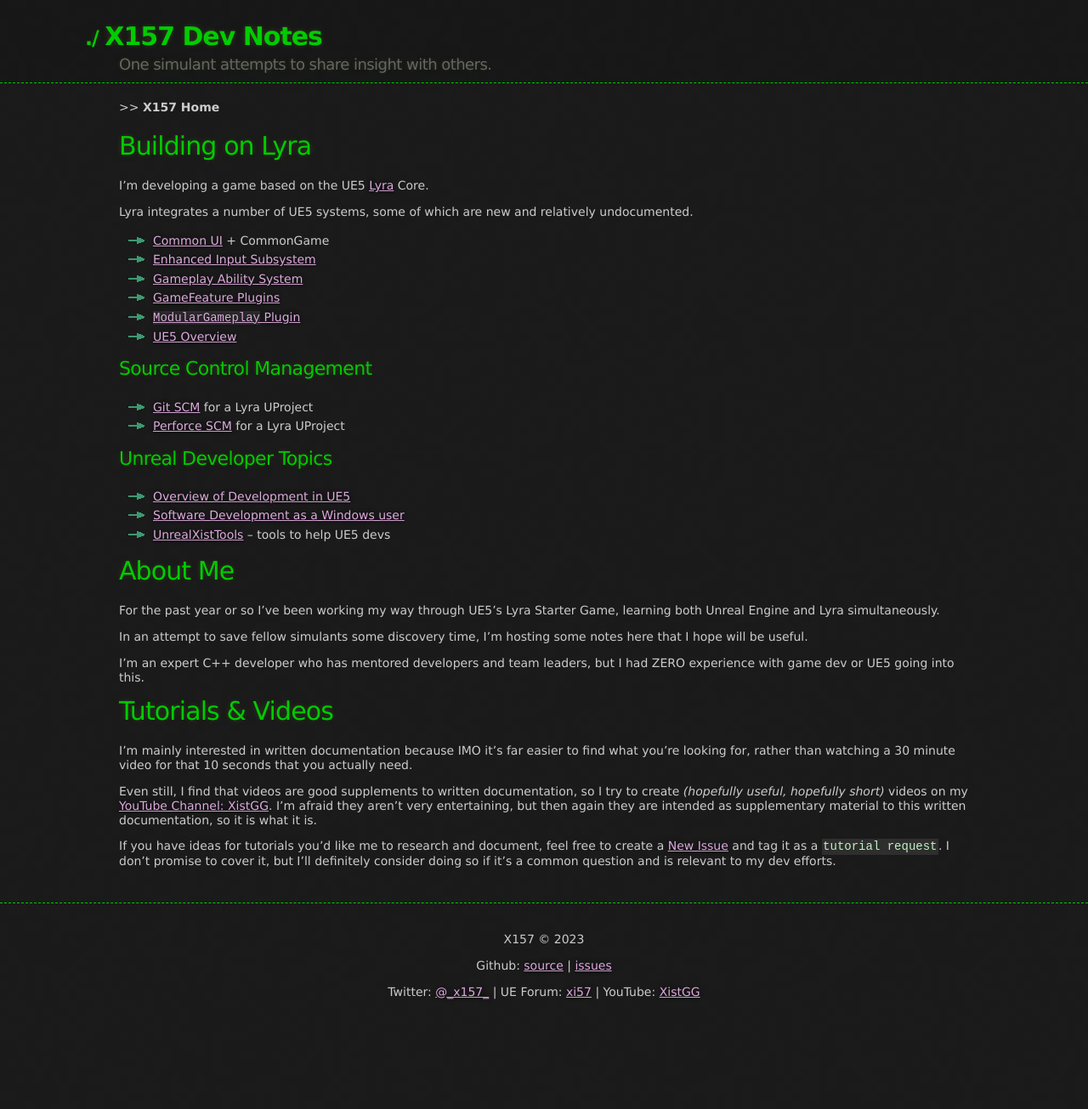
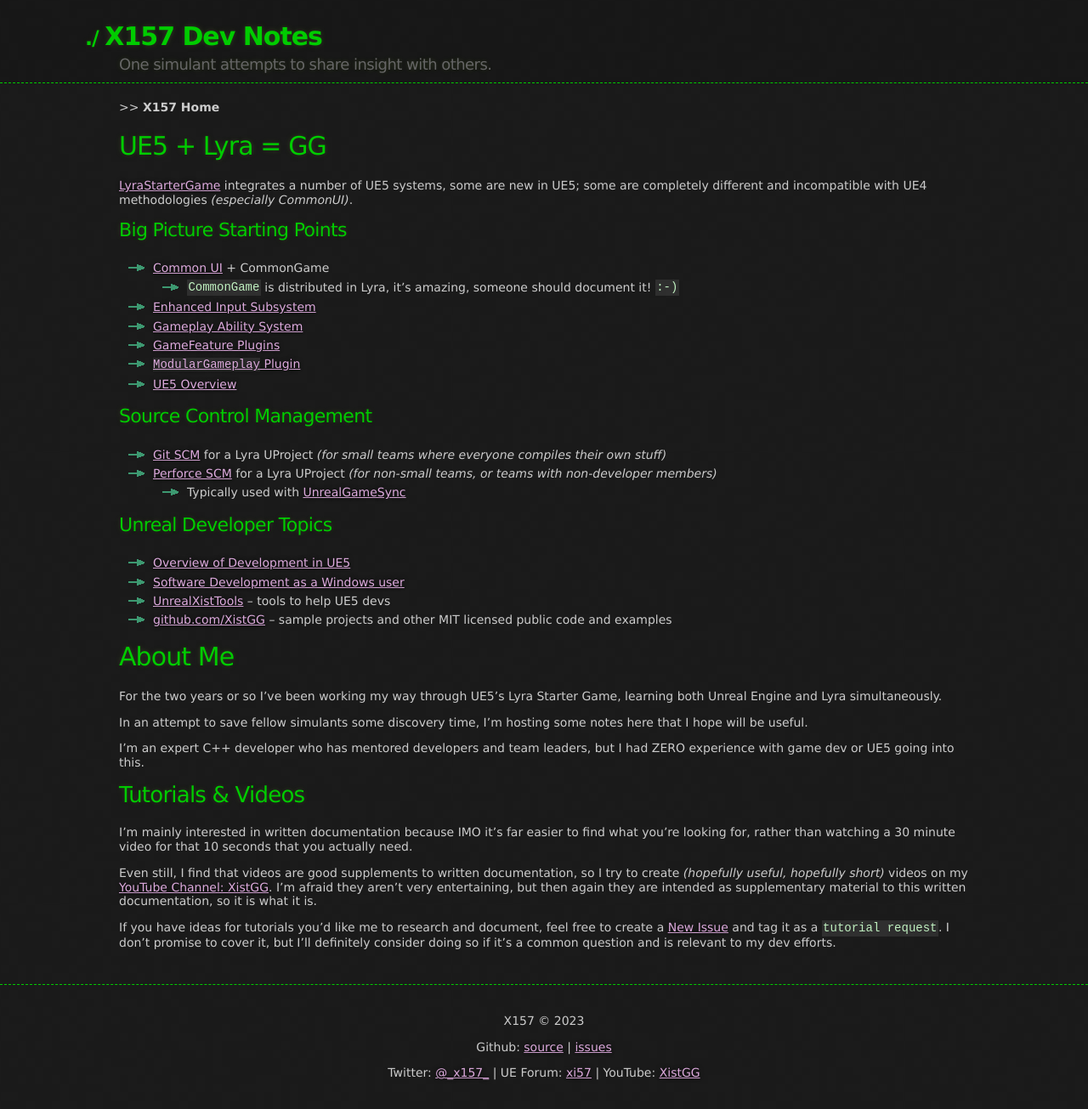
Before and after one commit to x157/x157.github.io, a Jekyll site: the page built from index.md, in a window 1280 px wide. Shown: the whole page at 85% size. Built offline with Jekyll 4.4.1, drawn with Linux system fonts in a browser that asks for light colours; our own code applies the rules of GitHub Pages for plain Markdown files; before the commit the page ends 1209 px from its top, so only the background shows below that.

Commit message:
Jan 2024 Index Iteration

```diff
--- a/index.md
+++ b/index.md
@@ -3,14 +3,17 @@
 ---
 
 
-# Building on Lyra
+# UE5 + Lyra = GG
 
-I'm developing a game based on the UE5 [Lyra](/UE5/LyraStarterGame/) Core.
+[LyraStarterGame](/UE5/LyraStarterGame/)
+integrates a number of UE5 systems, some are new in UE5;
+some are completely different and incompatible with UE4 methodologies
+*(especially CommonUI)*.
 
-Lyra integrates a number of UE5 systems,
-some of which are new and relatively undocumented.
+### Big Picture Starting Points
 
 - [Common UI](/UE5/CommonUI/) + CommonGame
+  - `CommonGame` is distributed in Lyra, it's amazing, someone should document it! `:-)`
 - [Enhanced Input Subsystem](/UE5/EnhancedInput/)
 - [Gameplay Ability System](/UE5/GameplayAbilitySystem/)
 - [GameFeature Plugins](/UE5/GameFeatures/)
@@ -19,19 +22,21 @@
 
 ### Source Control Management
 
-  - [Git SCM](/Git/) for a Lyra UProject
-  - [Perforce SCM](/Perforce/) for a Lyra UProject
+- [Git SCM](/Git/) for a Lyra UProject *(for small teams where everyone compiles their own stuff)*
+- [Perforce SCM](/Perforce/) for a Lyra UProject *(for non-small teams, or teams with non-developer members)*
+  - Typically used with [UnrealGameSync](https://docs.unrealengine.com/4.26/en-US/ProductionPipelines/DeployingTheEngine/UnrealGameSync/)
 
 ### Unreal Developer Topics
 
 - [Overview of Development in UE5](/UE5/Dev/)
 - [Software Development as a Windows user](/Windows/)
 - [UnrealXistTools](/UnrealXistTools/) -- tools to help UE5 devs
+- [github.com/XistGG](https://github.com/XistGG) -- sample projects and other MIT licensed public code and examples
 
 
 # About Me
 
-For the past year or so I've been working my way through UE5's Lyra Starter Game,
+For the two years or so I've been working my way through UE5's Lyra Starter Game,
 learning both Unreal Engine and Lyra simultaneously.
 
 In an attempt to save fellow simulants some discovery time,
@@ -41,7 +46,7 @@
 but I had ZERO experience with game dev or UE5 going into this.
 
 
-# Tutorials & Videos
+## Tutorials & Videos
 
 I'm mainly interested in written documentation because IMO it's far easier to find
 what you're looking for, rather than watching a 30 minute video for that 10 seconds
```
